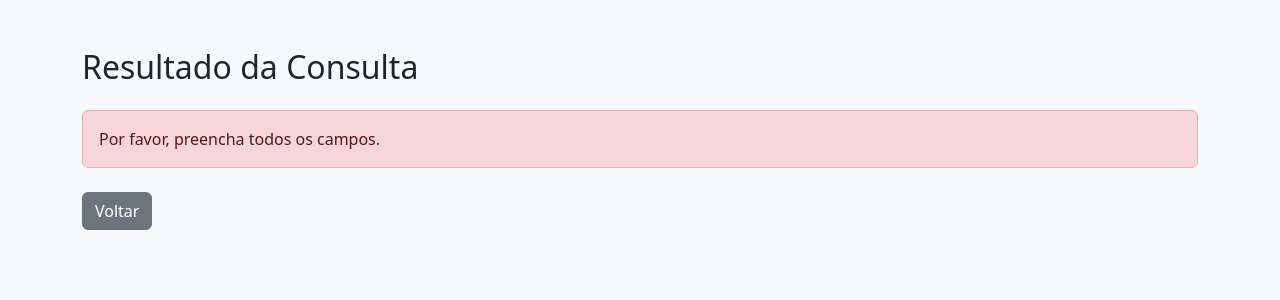
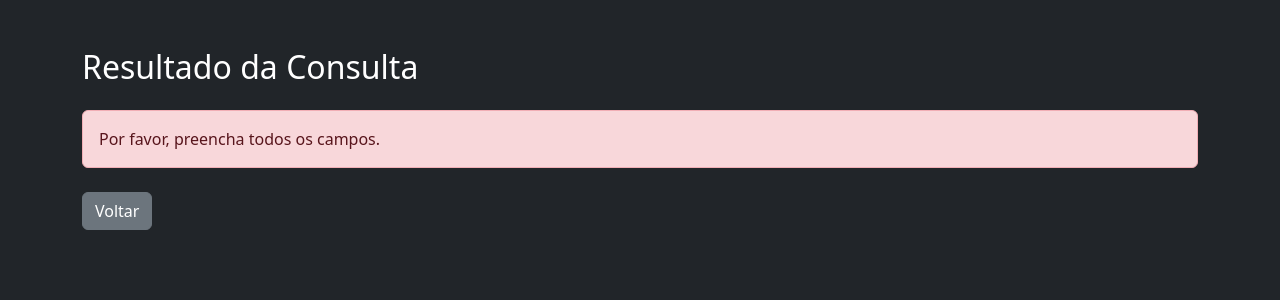
Before and after one commit to ProssimalCrost/formulario5Campos, a PHP site: page /resultado.php in a window 1280 px wide. Shown: the top 300 px of the page. Run offline with PHP 8.4, Linux system fonts and the light colour scheme.

Commit message:
Update resultado.php

```diff
--- a/resultado.php
+++ b/resultado.php
@@ -19,7 +19,7 @@ if (empty($nome) || empty($email) || empty($data_nascimento) || empty($telefone)
   <title>Resultado</title>
   <link href="https://cdn.jsdelivr.net/npm/bootstrap@5.3.0/dist/css/bootstrap.min.css" rel="stylesheet">
 </head>
-<body class="bg-light">
+<body class="bg-dark text-white">
 
   <div class="container mt-5">
     <h2 class="mb-4">Resultado da Consulta</h2>
```
